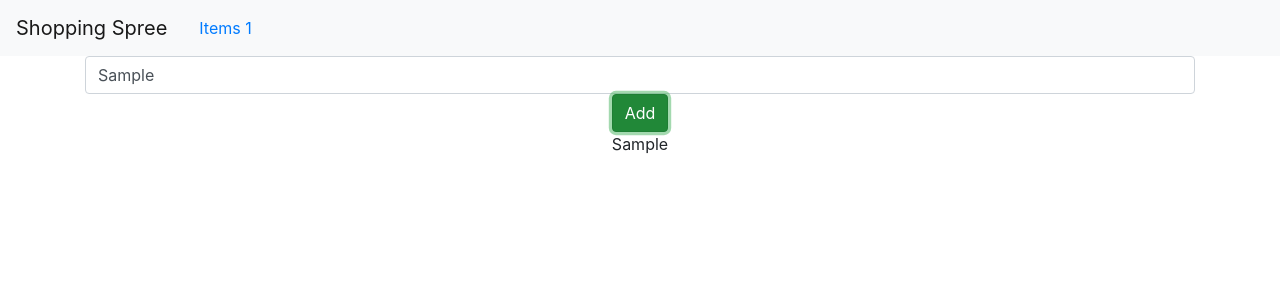
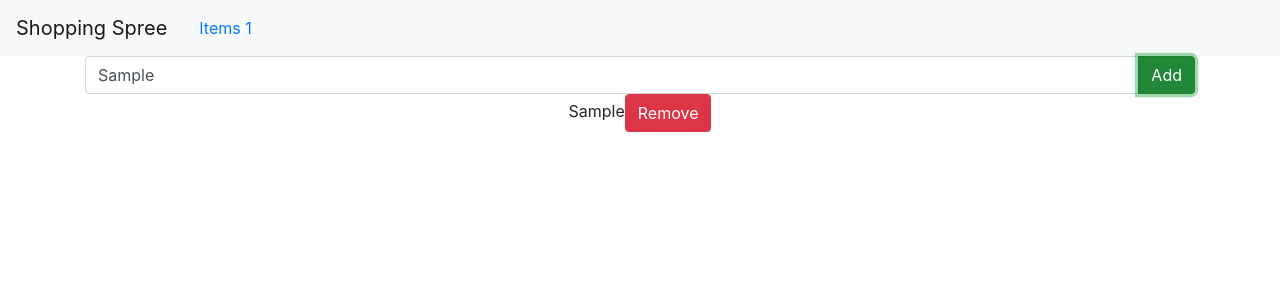
Before and after one commit to TomasKulhavy/shopping-spree, a React (Create React App) app: page / in a window 1280 px wide. Both pictures are taken after typing "Sample" into the empty fields and a click on the button "Add". Shown: the top 300 px of the page. Built offline with nearby package versions, Linux system fonts and the light colour scheme.

Commit message:
Remove. Add

```diff
--- a/src/App.js
+++ b/src/App.js
@@ -1,20 +1,32 @@
 import './App.css';
-import React, {useState} from 'react';
+import React, { useState } from 'react';
 import { Container } from "reactstrap";
 import AddItem from "./components/AddItem";
 import List from "./components/List";
 import NavigationBar from "./components/NavigationBar";
 import 'bootstrap/dist/css/bootstrap.min.css';
+import Item from './components/Item';
 
 function App() {
   const [list, setList] = useState([]);
+
   const count = list.length;
+
+  const addItem = (v) => {
+    setList([...list, v])
+  }
+
+  const removeItem = (index) => {
+    list.splice(index, 1)
+    setList([...list])
+  }
+
   return (
     <div className="App">
       <NavigationBar count={count} />
       <Container>
-        <AddItem list={list} setList={setList}/>
-        <List list={list}/>
+        <AddItem addItem={addItem}/>
+        <List removeItem={removeItem} value={list}/>
       </Container>
     </div>
   );
--- a/src/components/AddItem.jsx
+++ b/src/components/AddItem.jsx
@@ -1,12 +1,16 @@
 import React, { useState } from 'react';
-import { Form, Button, Input } from "reactstrap";
+import { Form, Button, Input, InputGroupAddon, InputGroup } from "reactstrap";
 
-function AddItem({list, setList}) {
+function AddItem({addItem}) {
     const [value, setValue] = useState("");
     return (
         <Form>
+            <InputGroup>
             <Input placeholder="Shopping item" type="text" onChange={e => setValue(e.target.value)}/>
-            <Button onClick={() => setList([...list, value])} color="success">Add</Button>
+                <InputGroupAddon addonType="append">
+                    <Button onClick={() => addItem(value) } color="success">Add</Button>
+                </InputGroupAddon>
+            </InputGroup>
         </Form>
     );
 }
--- /dev/null
+++ b/src/components/Item.jsx
@@ -0,0 +1,11 @@
+import React from 'react';
+import { ListGroupItemText, Button } from "reactstrap";
+
+const Item = ({item, removeItem, index}) => (
+    <ListGroupItemText>
+        {item}
+        <Button onClick={() => removeItem(index)} color="danger">Remove</Button>
+    </ListGroupItemText>
+)
+
+export default Item;
--- a/src/components/List.jsx
+++ b/src/components/List.jsx
@@ -1,15 +1,11 @@
 import React from 'react';
-import { ListGroup, ListGroupItemText } from "reactstrap";
+import { ListGroup } from "reactstrap";
+import Item from "./Item";
 
-function List({list}) {
-  return list.map ((item) => {
-    return (
-      <ListGroup>
-        <ListGroupItemText>
-          {item}
-        </ListGroupItemText>
-      </ListGroup>
-    );
-  });
-}
+const List = ({value, removeItem}) => (
+  <ListGroup>
+    {value.map((item, index) => (<Item index={index} item={item} removeItem={removeItem} />))}
+  </ListGroup>
+)
+
 export default List;
```
Also changed, not shown: 1 other file (tests, documents, lock files or other folders).
